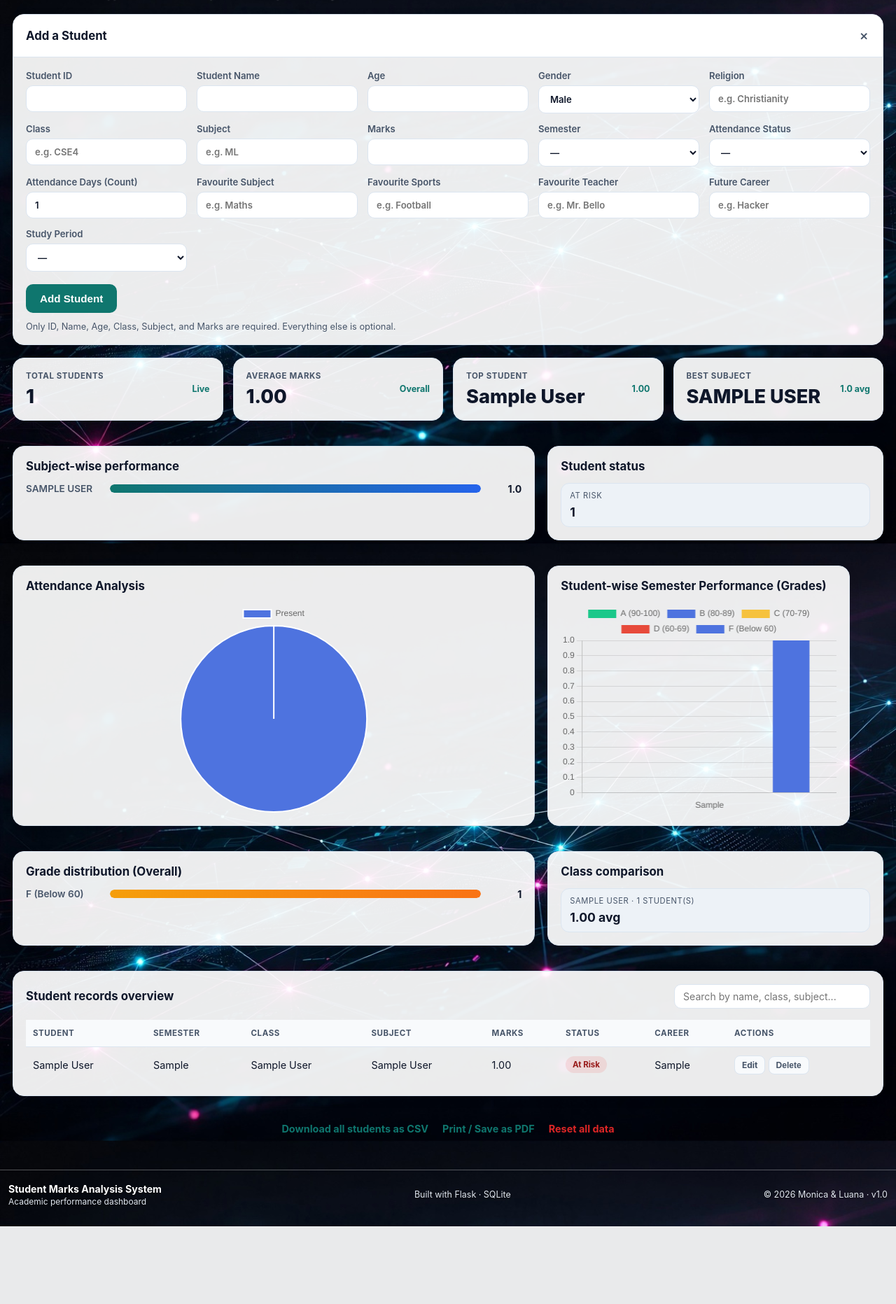
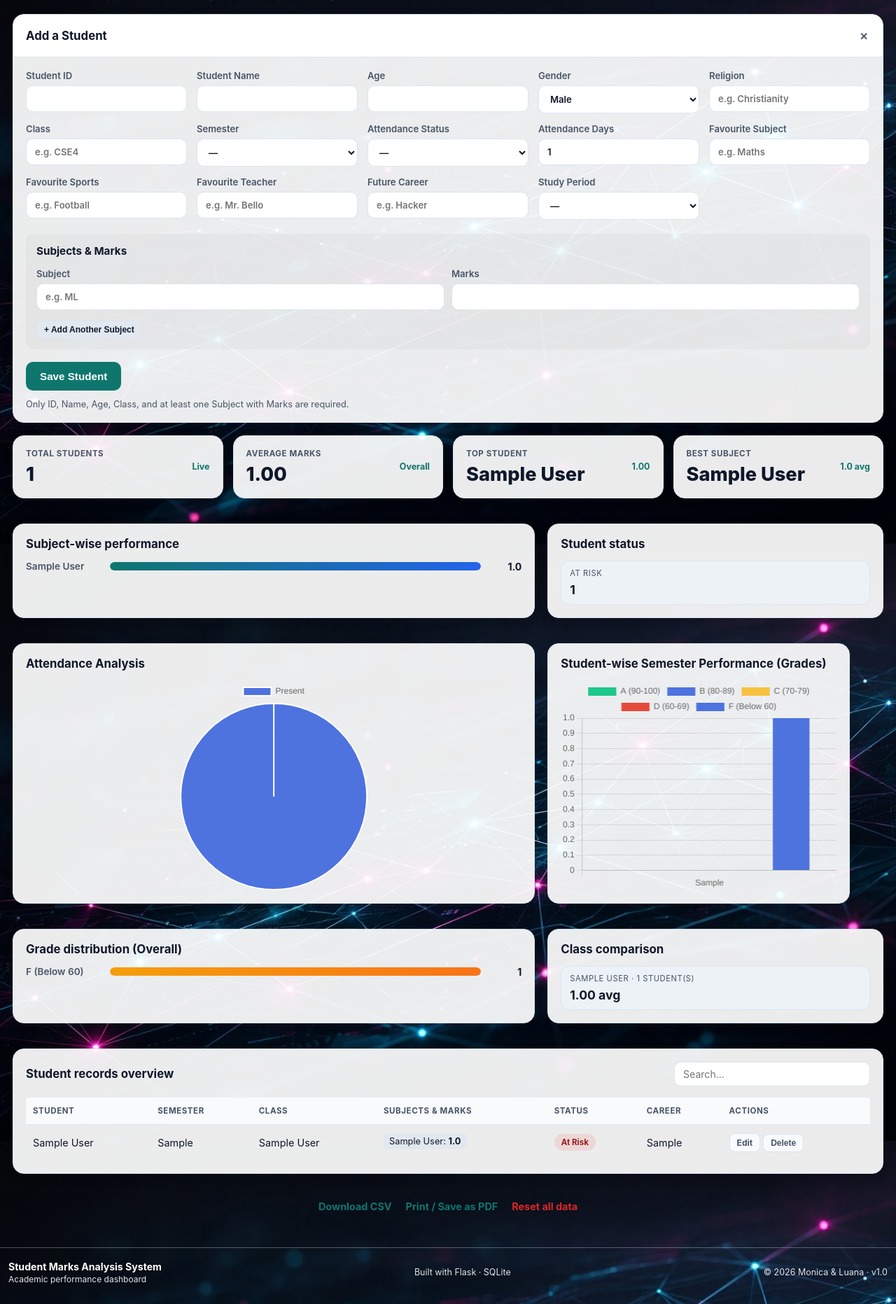
Before and after one commit to NARHJUSTICE/student-marks-dashboard, a Flask app: page / in a window 1280 px wide, after a click that opens the changed part. Shown: the part 77-1940 px from the top of the page at 70% size. Before the commit the page ends 1829 px from the top, so only its background shows below. Run offline with Flask 3, Linux system fonts and the light colour scheme; tables that the repository leaves empty hold one stand-in row (values such as "Sample post").

Commit message:
feat: implemented multi-subject support and fixed average calculations

```diff
--- a/app.py
+++ b/app.py
@@ -49,17 +49,15 @@ def _opt(form, key):
     return v or None
 
 
-def validate_student(form) -> tuple[dict, list[str]]:
-    """Return (cleaned_data, errors). cleaned_data is safe to insert/update."""
+def validate_student(form) -> tuple[dict, list[dict], list[str]]:
+    """Return (cleaned_student_data, subjects_list, errors)."""
     errors: list[str] = []
 
     # ---- Required fields ----
     student_id = (form.get("student_id") or "").strip()
     student_name = (form.get("student_name") or "").strip()
     class_name = (form.get("class_name") or "").strip().upper()
-    subject = (form.get("subject") or "").strip().upper()
     age = _to_int(form.get("age"))
-    marks = _to_float(form.get("marks"))
 
     if not student_id:
         errors.append("Student ID is required.")
@@ -67,12 +65,26 @@ def validate_student(form) -> tuple[dict, list[str]]:
         errors.append("Student name is required.")
     if not class_name:
         errors.append("Class is required.")
-    if not subject:
-        errors.append("Subject is required.")
     if age is None or not (5 <= age <= 25):
         errors.append("Age must be a number between 5 and 25.")
-    if marks is None or not (0 <= marks <= 100):
-        errors.append("Marks must be a number between 0 and 100.")
+
+    # ---- Parse Multiple Subjects ----
+    # The HTML form sends lists for 'subject[]' and 'marks[]'
+    subjects_raw = form.getlist("subject")
+    marks_raw = form.getlist("marks")
+
+    subjects_list = []
+    for subj, mark_str in zip(subjects_raw, marks_raw):
+        subj = subj.strip().upper()
+        mark = _to_float(mark_str)
+        if subj and mark is not None:
+            if not (0 <= mark <= 100):
+                errors.append(f"Marks for {subj} must be between 0 and 100.")
+            else:
+                subjects_list.append({"subject": subj, "marks": mark})
+
+    if not subjects_list:
+        errors.append("At least one Subject and Marks is required.")
 
     # ---- Optional fields ----
     gender = (form.get("gender") or "").strip() or None
@@ -82,8 +94,6 @@ def validate_student(form) -> tuple[dict, list[str]]:
     favourite_teacher = _opt(form, "favourite_teacher")
     study_period = _opt(form, "study_period")
     career = _opt(form, "future_career_plan")
-
-    # ---- New Fields ----
     semester = _opt(form, "semester")
     attendance_status = _opt(form, "attendance_status")
     attendance_days = _to_int(form.get("attendance_days"), default=1)
@@ -98,8 +108,6 @@ def validate_student(form) -> tuple[dict, list[str]]:
         "state": None,
         "height_cm": None,
         "class_name": class_name,
-        "subject": subject,
-        "marks": marks,
         "student_interest": None,
         "favourite_subject": favourite_subject,
         "favourite_sports": favourite_sports,
@@ -113,7 +121,7 @@ def validate_student(form) -> tuple[dict, list[str]]:
         "attendance_status": attendance_status,
         "attendance_days": attendance_days
     }
-    return cleaned, errors
+    return cleaned, subjects_list, errors
 
 
 # ------------------------------------------------------------------
@@ -129,14 +137,14 @@ def index():
 
 @app.route("/add", methods=["POST"])
 def add_student():
-    cleaned, errors = validate_student(request.form)
+    cleaned, subjects, errors = validate_student(request.form)
     if errors:
         for e in errors:
             flash(e, "error")
         return redirect(url_for("index"))
 
     try:
-        db.insert_student(cleaned)
+        db.insert_student(cleaned, subjects)
         flash(f"Added {cleaned['student_name']}.", "success")
     except Exception as e:
         flash(f"Could not save student: {e}", "error")
@@ -163,14 +171,14 @@ def update_student(student_pk):
         flash("Student not found.", "error")
         return redirect(url_for("index"))
 
-    cleaned, errors = validate_student(request.form)
+    cleaned, subjects, errors = validate_student(request.form)
     if errors:
         for e in errors:
             flash(e, "error")
         return redirect(url_for("edit_student", student_pk=student_pk))
 
     try:
-        db.update_student(student_pk, cleaned)
+        db.update_student(student_pk, cleaned, subjects)
         flash(f"Updated {cleaned['student_name']}.", "success")
     except Exception as e:
         flash(f"Could not update student: {e}", "error")
@@ -218,6 +226,7 @@ def export_csv():
     output = io.StringIO()
     writer = csv.writer(output)
 
+    # We now export one row per subject
     headers = [
         "student_id", "student_name", "age", "gender", "class_name",
         "subject", "marks", "future_career_plan", "semester",
@@ -225,7 +234,21 @@ def export_csv():
     ]
     writer.writerow(headers)
     for s in students:
-        writer.writerow([s.get(h, "") for h in headers])
+        if s["subjects"]:
+            for subj in s["subjects"]:
+                writer.writerow([
+                    s.get("student_id"), s.get("student_name"), s.get("age"),
+                    s.get("gender"), s.get("class_name"), subj["subject"], subj["marks"],
+                    s.get("future_career_plan"), s.get("semester"),
+                    s.get("attendance_status"), s.get("attendance_days"), s.get("created_at")
+                ])
+        else:
+             writer.writerow([
+                s.get("student_id"), s.get("student_name"), s.get("age"),
+                s.get("gender"), s.get("class_name"), "", "",
+                s.get("future_career_plan"), s.get("semester"),
+                s.get("attendance_status"), s.get("attendance_days"), s.get("created_at")
+            ])
 
     csv_bytes = output.getvalue().encode("utf-8")
     return Response(
--- a/templates/dashboard.html
+++ b/templates/dashboard.html
@@ -5,7 +5,6 @@
   <meta name="viewport" content="width=device-width, initial-scale=1.0" />
   <title>Student Marks Dashboard</title>
   <link rel="stylesheet" href="{{ url_for('static', filename='style.css') }}" />
-  <!-- Load Chart.js for the new visualizations -->
   <script src="https://cdn.jsdelivr.net/npm/chart.js"></script>
 </head>
 <body>
@@ -49,8 +48,6 @@
             </label>
             <label>Religion<input name="religion" placeholder="e.g. Christianity" /></label>
             <label>Class<input name="class_name" placeholder="e.g. CSE4" required /></label>
-            <label>Subject<input name="subject" placeholder="e.g. ML" required /></label>
-            <label>Marks<input name="marks" type="number" min="0" max="100" step="0.1" required /></label>
 
             <label>Semester
               <select name="semester">
@@ -71,7 +68,7 @@
                 <option value="Early Dismissal">Early Dismissal</option>
               </select>
             </label>
-            <label>Attendance Days (Count)<input name="attendance_days" type="number" min="1" value="1" /></label>
+            <label>Attendance Days<input name="attendance_days" type="number" min="1" value="1" /></label>
 
             <label>Favourite Subject<input name="favourite_subject" placeholder="e.g. Maths" /></label>
             <label>Favourite Sports<input name="favourite_sports" placeholder="e.g. Football" /></label>
@@ -87,11 +84,26 @@
               </select>
             </label>
           </div>
+
+          <!-- DYNAMIC SUBJECTS SECTION -->
+          <div class="subjects-section" style="margin-top: 20px; padding: 15px; background: rgba(0,0,0,0.03); border-radius: 10px;">
+            <h4 style="margin-top: 0; margin-bottom: 15px; font-size: 0.95rem;">Subjects & Marks</h4>
+            <div id="subjects-container">
+              <!-- Default row -->
+              <div class="subject-row" style="display: flex; gap: 10px; margin-bottom: 10px; align-items: flex-end;">
+                <label style="flex: 1;">Subject<input name="subject" placeholder="e.g. ML" required /></label>
+                <label style="flex: 1;">Marks<input name="marks" type="number" min="0" max="100" step="0.1" required /></label>
+                <button type="button" class="remove-subject-btn action-btn delete-btn" style="display:none; height: 42px;" onclick="this.parentElement.remove()">Remove</button>
+              </div>
+            </div>
+            <button type="button" class="action-btn" style="margin-top: 5px; background: #e2e8f0; color: #0f172a;" onclick="addSubjectRow()">+ Add Another Subject</button>
+          </div>
+
           <div class="actions">
-            <button type="submit">Add Student</button>
+            <button type="submit">Save Student</button>
           </div>
         </form>
-        <p class="hint">Only ID, Name, Age, Class, Subject, and Marks are required. Everything else is optional.</p>
+        <p class="hint">Only ID, Name, Age, Class, and at least one Subject with Marks are required.</p>
       </div>
     </details>
 
@@ -174,7 +186,7 @@
       </div>
     </div>
 
-    <!-- ==================== NEW CHARTS (Attendance & Semester) ==================== -->
+    <!-- ==================== NEW CHARTS ==================== -->
     <div class="two-col">
       <div class="card">
         <h3>Attendance Analysis</h3>
@@ -242,12 +254,7 @@
     <div class="card">
       <div class="table-header">
         <h3>Student records overview</h3>
-        <input
-          type="text"
-          id="searchBox"
-          class="search-box no-print"
-          placeholder="Search by name, class, subject..."
-        />
+        <input type="text" id="searchBox" class="search-box no-print" placeholder="Search..." />
       </div>
 
       <div class="table-wrap">
@@ -257,8 +264,7 @@
               <th class="sortable" data-type="text">Student <span class="sort-arrow"></span></th>
               <th class="sortable" data-type="text">Semester <span class="sort-arrow"></span></th>
               <th class="sortable" data-type="text">Class <span class="sort-arrow"></span></th>
-              <th class="sortable" data-type="text">Subject <span class="sort-arrow"></span></th>
-              <th class="sortable" data-type="number">Marks <span class="sort-arrow"></span></th>
+              <th class="sortable" data-type="text">Subjects & Marks <span class="sort-arrow"></span></th>
               <th>Status</th>
               <th>Career</th>
               <th class="no-print">Actions</th>
@@ -271,53 +277,69 @@
                   <td data-sort="{{ r.student_name }}">{{ r.student_name }}</td>
                   <td data-sort="{{ r.semester }}">{{ r.semester or '—' }}</td>
                   <td data-sort="{{ r.class_name }}">{{ r.class_name }}</td>
-                  <td data-sort="{{ r.subject }}">{{ r.subject }}</td>
-                  <td data-sort="{{ r.marks }}">{{ "%.2f"|format(r.marks) }}</td>
+                  <td>
+                    {% for subj in r.subjects %}
+                      <span style="display:inline-block; background:#e2e8f0; padding:4px 8px; border-radius:6px; font-size:0.8rem; margin-right:4px; margin-bottom:4px;">
+                        {{ subj.subject }}: <strong>{{ subj.marks }}</strong>
+                      </span>
+                    {% endfor %}
+                  </td>
                   <td><span class="status-pill status-{{ r.status|lower|replace(' ', '-') }}">{{ r.status }}</span></td>
                   <td>{{ r.future_career_plan or '—' }}</td>
                   <td class="no-print actions-cell">
-                    <a href="{{ url_for('edit_student', student_pk=r.id) }}" class="action-btn edit-btn" title="Edit">Edit</a>
-                    <form method="POST" action="{{ url_for('delete_student_route', student_pk=r.id) }}"
-                          onsubmit="return confirm('Delete {{ r.student_name }}? This cannot be undone.');"
-                          style="display:inline;">
-                      <button type="submit" class="action-btn delete-btn" title="Delete">Delete</button>
+                    <a href="{{ url_for('edit_student', student_pk=r.id) }}" class="action-btn edit-btn">Edit</a>
+                    <form method="POST" action="{{ url_for('delete_student_route', student_pk=r.id) }}" onsubmit="return confirm('Delete {{ r.student_name }}?');" style="display:inline;">
+                      <button type="submit" class="action-btn delete-btn">Delete</button>
                     </form>
                   </td>
                 </tr>
               {% endfor %}
             {% else %}
-              <tr><td colspan="8">No student records available yet. Add one above to get started.</td></tr>
+              <tr><td colspan="7">No student records available yet.</td></tr>
             {% endif %}
           </tbody>
         </table>
       </div>
     </div>
 
-    <!-- ==================== FOOTER ACTIONS ==================== -->
     <div class="footer no-print">
-      <a href="{{ url_for('export_csv') }}" class="footer-link">Download all students as CSV</a>
+      <a href="{{ url_for('export_csv') }}" class="footer-link">Download CSV</a>
       <button type="button" class="footer-link print-btn" onclick="window.print()">Print / Save as PDF</button>
-      <form method="POST" action="{{ url_for('reset_route') }}"
-            onsubmit="return confirm('Reset ALL student data? This cannot be undone.');"
-            style="display:inline;">
+      <form method="POST" action="{{ url_for('reset_route') }}" onsubmit="return confirm('Reset ALL data?');" style="display:inline;">
         <button type="submit" class="footer-link reset-btn">Reset all data</button>
       </form>
     </div>
-
   </div>
 
   <footer class="app-footer no-print">
     <div class="app-footer-inner">
-      <div class="footer-left">
-        <strong>Student Marks Analysis System</strong>
-        <span>Academic performance dashboard</span>
-      </div>
+      <div class="footer-left"><strong>Student Marks Analysis System</strong><span>Academic performance dashboard</span></div>
       <div class="footer-center">Built with Flask &middot; SQLite</div>
       <div class="footer-right">&copy; 2026 Monica &amp; Luana &middot; v1.0</div>
     </div>
   </footer>
 
   <script>
+    // --- Dynamic Subject Form Logic ---
+    function addSubjectRow() {
+      const container = document.getElementById('subjects-container');
+      const row = document.createElement('div');
+      row.className = 'subject-row';
+      row.style = 'display: flex; gap: 10px; margin-bottom: 10px; align-items: flex-end;';
+      row.innerHTML = `
+        <label style="flex: 1;">Subject<input name="subject" placeholder="e.g. Maths" required /></label>
+        <label style="flex: 1;">Marks<input name="marks" type="number" min="0" max="100" step="0.1" required /></label>
+        <button type="button" class="remove-subject-btn action-btn delete-btn" style="height: 42px;" onclick="this.parentElement.remove()">Remove</button>
+      `;
+      container.appendChild(row);
+
+      // Show remove button on the first row if we now have more than one
+      const rows = container.querySelectorAll('.subject-row');
+      if (rows.length > 1) {
+        rows[0].querySelector('.remove-subject-btn').style.display = 'block';
+      }
+    }
+
     // ---------------- Live search filter ----------------
     const searchBox = document.getElementById('searchBox');
     const table = document.getElementById('studentTable');
@@ -326,8 +348,7 @@
         const q = searchBox.value.toLowerCase().trim();
         const rows = table.querySelectorAll('tbody tr');
         rows.forEach(row => {
-          const text = row.innerText.toLowerCase();
-          row.style.display = (!q || text.includes(q)) ? '' : 'none';
+          row.style.display = (!q || row.innerText.toLowerCase().includes(q)) ? '' : 'none';
         });
       });
     }
@@ -335,30 +356,22 @@
     // ---------------- Sortable columns ----------------
     const headers = table ? table.querySelectorAll('th.sortable') : [];
     let currentSort = { index: -1, asc: true };
-
     headers.forEach((th, idx) => {
       th.style.cursor = 'pointer';
       th.addEventListener('click', () => {
         const type = th.dataset.type || 'text';
         const asc = !(currentSort.index === idx && currentSort.asc);
         currentSort = { index: idx, asc };
-
         const tbody = table.querySelector('tbody');
         const rows = Array.from(tbody.querySelectorAll('tr'));
         rows.sort((a, b) => {
           const av = a.children[idx].dataset.sort ?? a.children[idx].innerText;
           const bv = b.children[idx].dataset.sort ?? b.children[idx].innerText;
-          let cmp;
-          if (type === 'number') {
-            cmp = (parseFloat(av) || 0) - (parseFloat(bv) || 0);
-          } else {
-            cmp = String(av).toLowerCase().localeCompare(String(bv).toLowerCase());
-          }
+          let cmp = type === 'number' ? (parseFloat(av) || 0) - (parseFloat(bv) || 0) : String(av).toLowerCase().localeCompare(String(bv).toLowerCase());
           return asc ? cmp : -cmp;
         });
         rows.forEach(r => tbody.appendChild(r));
-
-        headers.forEach(h => { h.querySelector('.sort-arrow').textContent = ''; });
+        headers.forEach(h => h.querySelector('.sort-arrow').textContent = '');
         th.querySelector('.sort-arrow').textContent = asc ? ' ▲' : ' ▼';
       });
     });
@@ -374,32 +387,10 @@
           datasets: [{
             data: attendanceData.map(d => d.count),
             backgroundColor: ['#4e73df', '#1cc88a', '#36b9cc', '#f6c23e', '#e74a3b', '#858796'],
-            hoverBackgroundColor: ['#2e59d9', '#17a673', '#2c9faf', '#dda20a', '#be2617', '#60616f'],
-            hoverBorderColor: "rgba(234, 236, 244, 1)",
-          }],
+            hoverBackgroundColor: ['#2e59d9', '#17a673', '#2c9faf', '#dda20a', '#be2617', '#60616f']
+          }]
         },
-        options: {
-          maintainAspectRatio: false,
-          tooltips: {
-            backgroundColor: "rgb(255,255,255)",
-            bodyFontColor: "#858796",
-            borderColor: '#dddfeb',
-            borderWidth: 1,
-            xPadding: 15,
-            yPadding: 15,
-            displayColors: false,
-            caretPadding: 10,
-            callbacks: {
-              label: function(tooltipItem, data) {
-                let total = data.datasets[0].data.reduce((a, b) => a + b, 0);
-                let value = data.datasets[0].data[tooltipItem.index];
-                let percent = Math.round((value / total) * 100);
-                return ' ' + data.labels[tooltipItem.index] + ': ' + value + ' days (' + percent + '%)';
-              }
-            }
-          },
-          legend: { display: true, position: 'right' }
-        }
+        options: { maintainAspectRatio: false, legend: { display: true, position: 'right' } }
       });
     }
 
@@ -407,38 +398,19 @@
     const semData = {{ summary.semester_summary | tojson }};
     if (semData.length > 0) {
       const semCtx = document.getElementById('semesterChart').getContext('2d');
-
       const uniqueGrades = [...new Set(semData.flatMap(s => s.grades.map(g => g.grade)))];
-
       const datasets = uniqueGrades.map(grade => ({
         label: grade,
-        backgroundColor: grade.includes('A') ? '#1cc88a' :
-                         grade.includes('B') ? '#4e73df' :
-                         grade.includes('C') ? '#f6c23e' :
-                         grade.includes('D') ? '#e74a3b' : '#858796',
+        backgroundColor: grade.includes('A') ? '#1cc88a' : grade.includes('B') ? '#4e73df' : grade.includes('C') ? '#f6c23e' : grade.includes('D') ? '#e74a3b' : '#858796',
         data: semData.map(sem => {
            const found = sem.grades.find(g => g.grade === grade);
            return found ? found.count : 0;
         })
       }));
-
       new Chart(semCtx, {
         type: 'bar',
-        data: {
-          labels: semData.map(d => d.semester),
-          datasets: datasets
-        },
-        options: {
-          maintainAspectRatio: false,
-          scales: {
-            xAxes: [{ gridLines: { display: false }, ticks: { fontColor: '#858796' } }],
-            yAxes: [{
-              ticks: { beginAtZero: true, precision: 0, fontColor: '#858796' },
-              gridLines: { borderDash: [2], borderColor: '#e3e6f0' }
-            }]
-          },
-          legend: { display: true, position: 'top' }
-        }
+        data: { labels: semData.map(d => d.semester), datasets: datasets },
+        options: { maintainAspectRatio: false, legend: { display: true, position: 'top' } }
       });
     }
   </script>
```
Also changed, not shown: analysis.py (+54 -108 lines), db.py (+77 -14 lines), templates/edit.html (+52 -39 lines).
